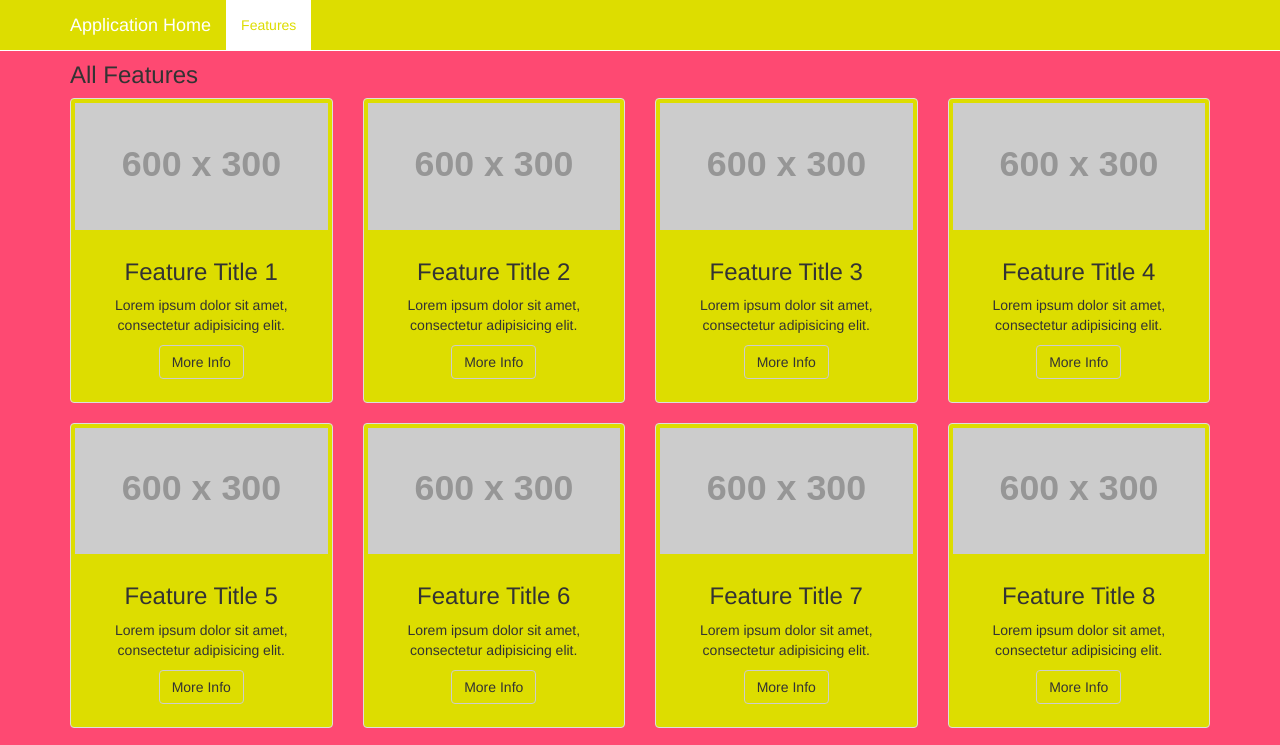
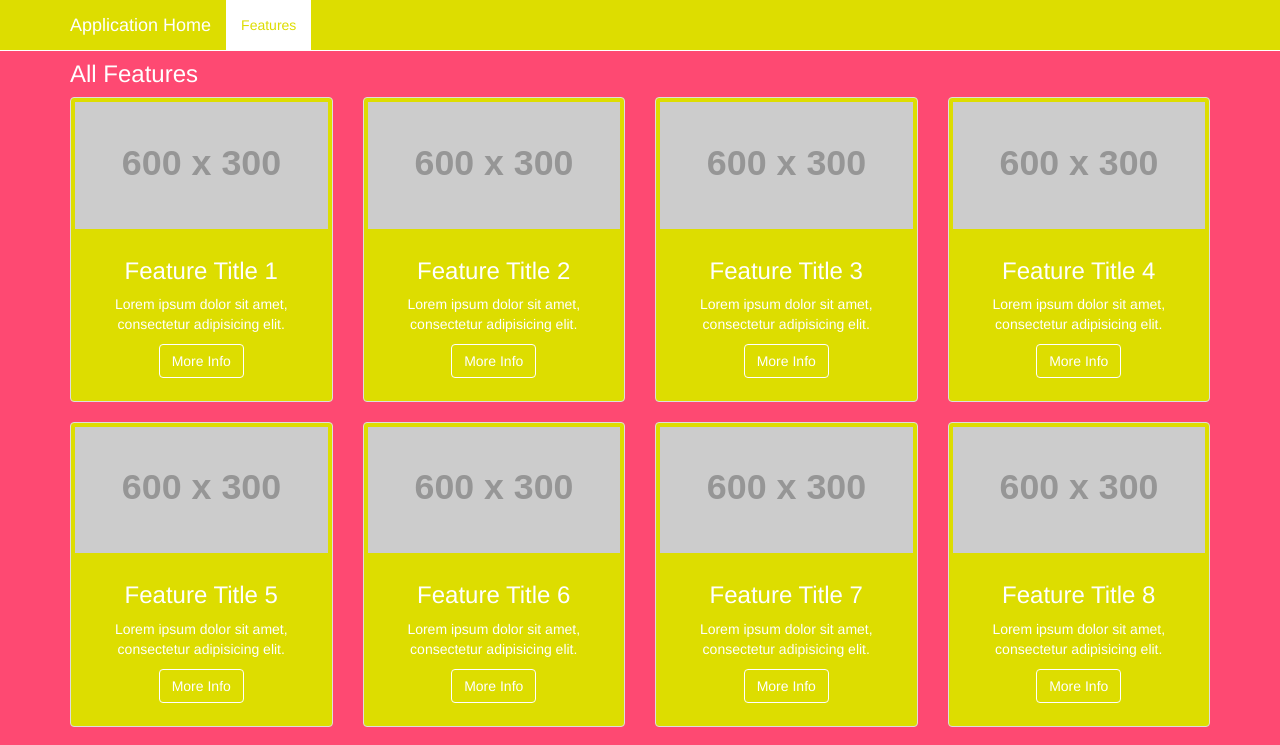
Before and after one commit to snolandis/ng-app2, an Angular app: page /features in a window 1280 px wide. Shown: the top 745 px of the page. Built offline with nearby package versions, Linux system fonts and the light colour scheme.

Commit message:
most styles done

```diff
--- a/src/app/features/feature-card/feature-card.component.html
+++ b/src/app/features/feature-card/feature-card.component.html
@@ -10,7 +10,7 @@
                 <p>
                                       <!-- routes json -->
                     <a [routerLink]="['/feature', feature.slug]"
-                    class="btn btn-default" id="yellow">More Info</a>
+                    class="btn btn-default">More Info</a>
                 </p>
             </div>
         </div>
--- a/src/app/features/feature-details/feature-details.component.html
+++ b/src/app/features/feature-details/feature-details.component.html
@@ -1,4 +1,6 @@
-<div class="container" *ngIf="feature" id="yellow">
+<div id="yellow">
+
+<div class="container" *ngIf="feature">
 
 <hr>
 
@@ -17,4 +19,4 @@
 
         </div>
 
-</div>
+</div></div>
--- a/src/styles.css
+++ b/src/styles.css
@@ -1,10 +1,6 @@
 /* You can add global styles to this file, and also import other style files */
-hr {
-  color: white;
-    height: 1px;
-    border: 0;
-    border-top: 1px solid #000
-
+h1, h2, h3, p {
+  color: white
 }
 #blue {
   background-color: #2CBAE7
@@ -15,6 +11,16 @@ hr {
 #yellow {
   background-color: #dd0
 }
+.btn-default {
+    color: #fff;
+    background-color: #dd0;
+    border-color: #fff;
+}
+.btn-default:hover {
+    color: #dd0;
+    background-color: #fff;
+    border-color: #fff;
+  }
 .navbar {
   color: white;
   background-color: #dd0;
@@ -28,7 +34,7 @@ hr {
 }
 .navbar-inverse .navbar-brand:focus, .navbar-inverse .navbar-brand:hover {
     color: #dd0;
-    background-color: white;
+    background-color: #fff;
 }
 .navbar-inverse .navbar-nav>li>a {
     color: #fff;
@@ -38,9 +44,6 @@ hr {
     background-color: white;
 }
 .navbar-inverse .navbar-nav>.active>a, .navbar-inverse .navbar-nav>.active>a:focus, .navbar-inverse .navbar-nav>.active>a:hover {
-
-}
-.navbar-inverse .navbar-nav>.active>a, .navbar-inverse .navbar-nav>.active>a:focus, .navbar-inverse .navbar-nav>.active>a:hover {
     color: #dd0;
     background-color: #fff;
 }
```
